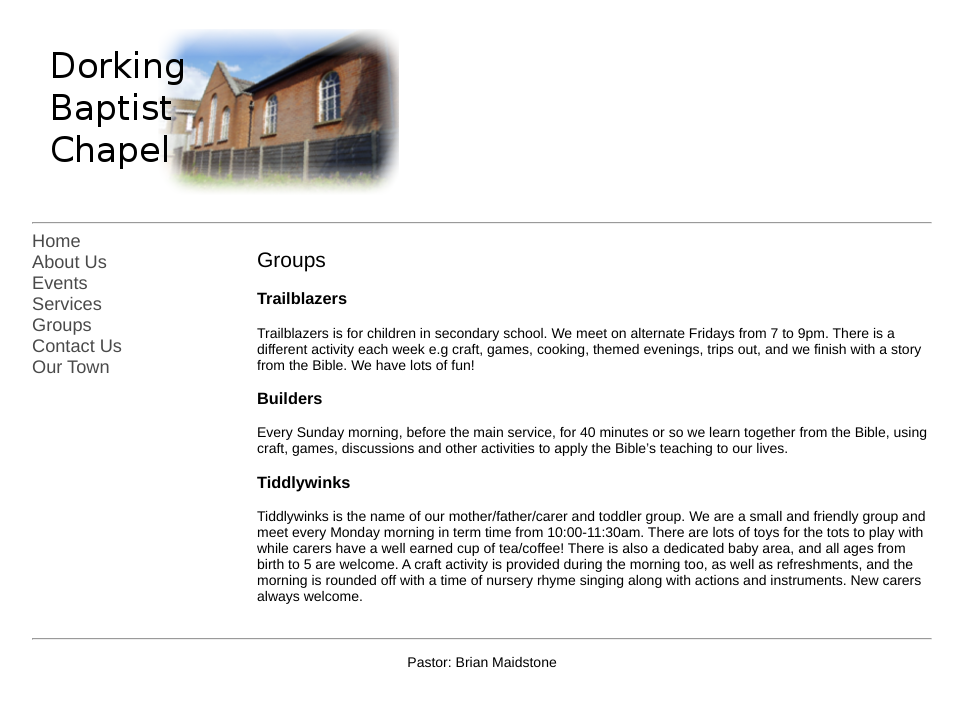
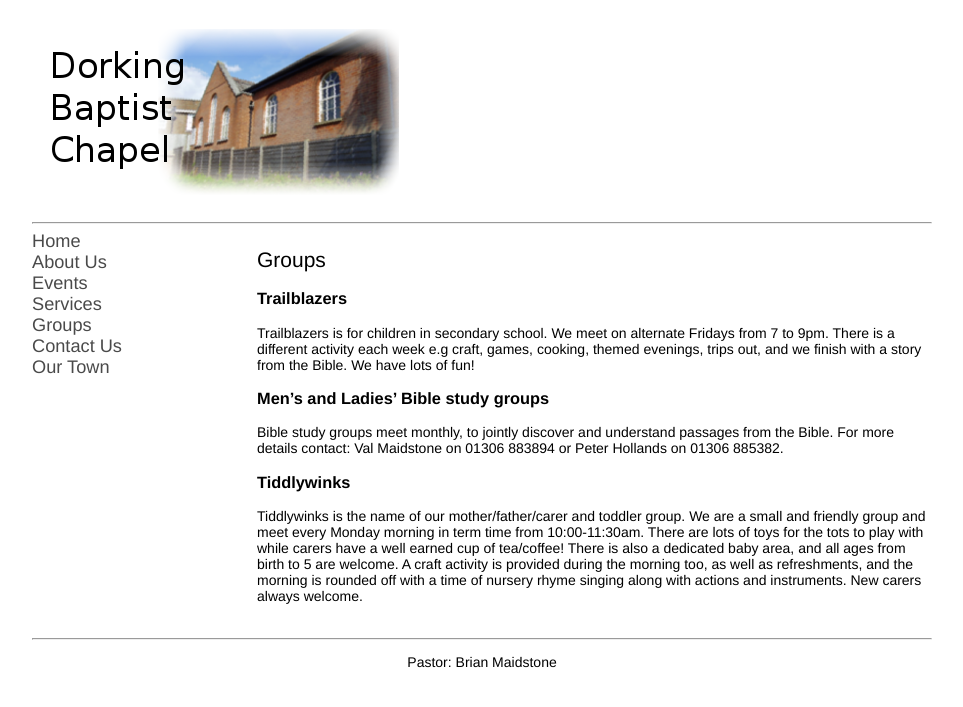
Before and after one commit to pandastreet/dorkingbaptistchapel.org.uk, a Jekyll site: the page built from groups.md, in a window 1280 px wide. Shown: the top 707 px of the page, without its empty margins (158-1121 px from the left). Built offline with Jekyll 4.4.1, drawn with Linux system fonts in a browser that asks for light colours; our own code applies the rules of GitHub Pages for plain Markdown files.

Commit message:
Update groups.md

```diff
--- a/groups.md
+++ b/groups.md
@@ -9,9 +9,9 @@ layout: default
 
 Trailblazers is for children in secondary school. We meet on alternate Fridays from 7 to 9pm. There is a different activity each week e.g craft, games, cooking, themed evenings, trips out, and we finish with a story from the Bible. We have lots of fun!
 
-### **Builders**
+### **Men's and Ladies' Bible study groups**
 
-Every Sunday morning, before the main service, for 40 minutes or so we learn together from the Bible, using craft, games, discussions and other activities to apply the Bible’s teaching to our lives.
+Bible study groups meet monthly, to jointly discover and understand passages from the Bible.  For more details contact: Val Maidstone on 01306 883894 or Peter Hollands on 01306 885382.
 
 ### **Tiddlywinks**
 
```
